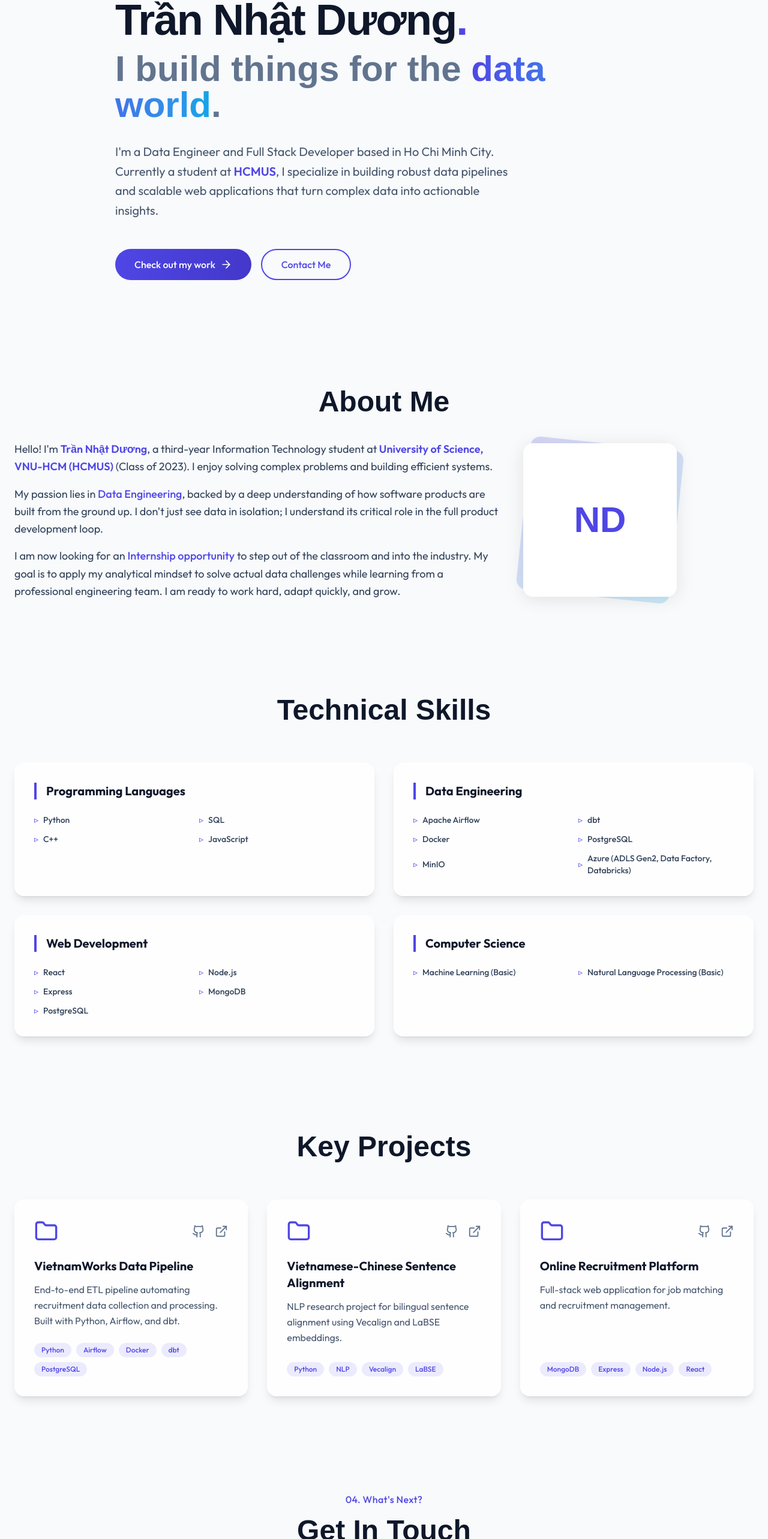
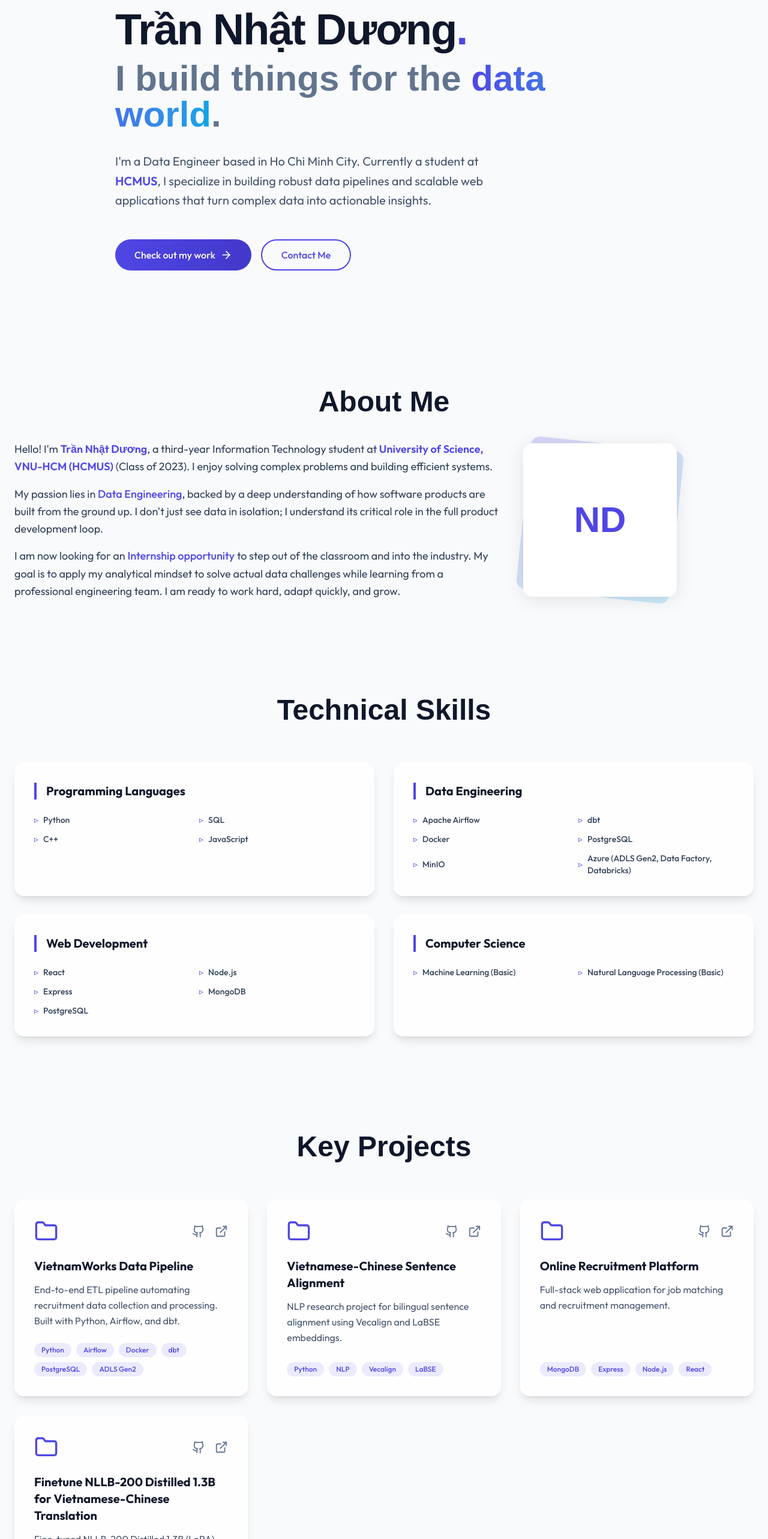
Before and after one commit to TrNhDuong/Portfolio, a React (Vite) app: page / in a window 1280 px wide. Shown: the part 234-2800 px from the top of the page at 60% size. Built offline with nearby package versions, Linux system fonts and the light colour scheme; a web font is replaced by a local one.

Commit message:
Update About me, project

```diff
--- a/index.html
+++ b/index.html
@@ -5,7 +5,7 @@
   <meta charset="UTF-8" />
   <link rel="icon" type="image/svg+xml" href="/src/assets/favicon.svg" />
   <meta name="viewport" content="width=device-width, initial-scale=1.0" />
-  <title>tnd-portfolio</title>
+  <title>Trần Nhật Dương - Portfolio</title>
 </head>
 
 <body>
--- a/src/components/Hero.jsx
+++ b/src/components/Hero.jsx
@@ -46,7 +46,7 @@ const Hero = () => {
                     className="max-w-2xl"
                 >
                     <p className="text-slate-600 text-lg md:text-xl mb-12 leading-relaxed">
-                        I'm a Data Engineer and Full Stack Developer based in Ho Chi Minh City.
+                        I'm a Data Engineer based in Ho Chi Minh City.
                         Currently a student at <span className="text-primary font-semibold">HCMUS</span>, I specialize in building
                         robust data pipelines and scalable web applications that turn complex data into actionable insights.
                     </p>
--- a/src/components/Projects.jsx
+++ b/src/components/Projects.jsx
@@ -7,7 +7,7 @@ const Projects = () => {
         {
             title: "VietnamWorks Data Pipeline",
             description: "End-to-end ETL pipeline automating recruitment data collection and processing. Built with Python, Airflow, and dbt.",
-            tech: ["Python", "Airflow", "Docker", "dbt", "PostgreSQL"],
+            tech: ["Python", "Airflow", "Docker", "dbt", "PostgreSQL", "ADLS Gen2"],
             links: { github: "https://github.com/TrNhDuong/VietnamWorks_DE_Pipeline", external: "#" } // Placeholder links
         },
         {
@@ -21,6 +21,12 @@ const Projects = () => {
             description: "Full-stack web application for job matching and recruitment management.",
             tech: ["MongoDB", "Express", "Node.js", "React"],
             links: { github: "https://github.com/TrNhDuong/Job_Portal", external: "#" }
+        },
+        {
+            title: "Finetune NLLB-200 Distilled 1.3B for Vietnamese-Chinese Translation",
+            description: "Fine-tuned NLLB-200 Distilled 1.3B (LoRA), boosting BLEU 22.64→31.96 (+41%), ChrF 40.52→48.09 (+19%), and reducing TER 76.17→62.97 (−17%).",
+            tech: ["PyTorch", "Hugging Face", "NLLB-200 Distilled 1.3B", "Vietnamese-Chinese Translation"],
+            links: { github: "https://huggingface.co/duongbambo/Finetune-NLLB-200-Distilled-1.3B", external: "#" }
         }
     ];
 
```
